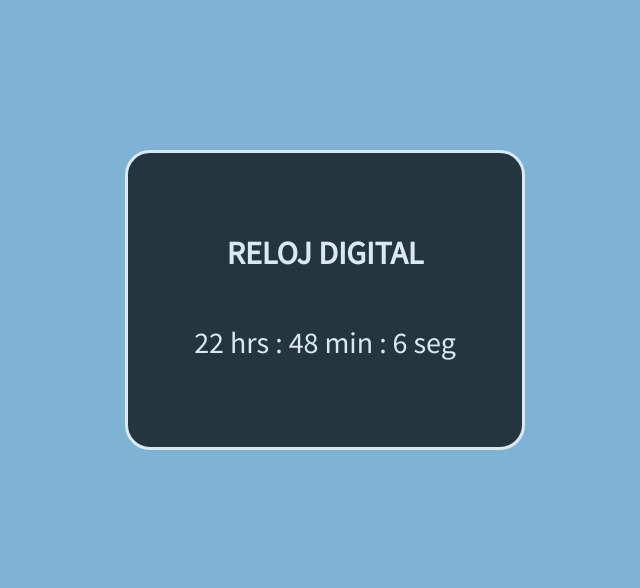
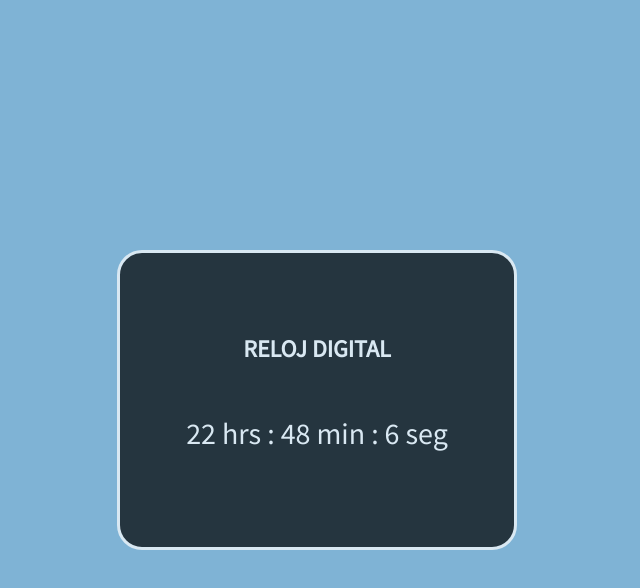
Before and after one commit to PatrickNv23/PROYECTO_RELOJ, a plain HTML site: page index.html in a window 1280 px wide. Shown: the whole page, without its empty margins (323-963 px from the left). Drawn offline with Linux system fonts and the light colour scheme.

Commit message:
Reloj digital 2da version

```diff
--- a/index.html
+++ b/index.html
@@ -1,5 +1,6 @@
 <!DOCTYPE html>
 <html lang="es">
+
 <head>
     <meta charset="UTF-8">
     <meta http-equiv="X-UA-Compatible" content="IE=edge">
@@ -7,13 +8,18 @@
     <title>RELOJ</title>
     <link rel="stylesheet" href="style.css">
     <link rel="preconnect" href="https://fonts.gstatic.com">
-<link href="https://fonts.googleapis.com/css2?family=Source+Sans+Pro&display=swap" rel="stylesheet">
+    <link href="https://fonts.googleapis.com/css2?family=Source+Sans+Pro&display=swap" rel="stylesheet">
 </head>
+
 <body>
-    <div class="contenedor">
-        <h1 class="titulo">RELOJ DIGITAL</h1>
-        <div class = "tiempo" id="tiempo">00 : 00 : 00</div>
-    </div>
+    <section class="section_clock">
+        <div class="container_clock">
+            <h1 class="title_clock">RELOJ DIGITAL</h1>
+            <div class="time_clock" id="time_clock">00 : 00 : 00</div>
+        </div>
+    </section>
+
     <script src="main.js"></script>
 </body>
+
 </html>
--- a/main.js
+++ b/main.js
@@ -1,14 +1,15 @@
-const reloj = document.querySelector(".tiempo");
+const clock = document.querySelector(".time_clock");
 
-const getHora = () => {
-    const objetofecha = new Date();
-    const elementos = {
-        hora : objetofecha.getHours(),
-        minutos : objetofecha.getMinutes(),
-        segundos : objetofecha.getSeconds(),
+const getTimeClock = () => {
+    const objectDate = new Date();
+    const elements = {
+        hour: objectDate.getHours(),
+        minutes: objectDate.getMinutes(),
+        seconds: objectDate.getSeconds(),
     }
 
-    reloj.innerHTML = `${elementos.hora} hrs : ${elementos.minutos} min : ${elementos.segundos} seg`;
+    clock.innerHTML = `${elements.hour
+        } hrs : ${elements.minutes} min : ${elements.seconds} seg`;
 };
 
-setInterval(getHora,1000);
+setInterval(getTimeClock, 1000);
--- a/style.css
+++ b/style.css
@@ -8,26 +8,36 @@
 
 html,body{
     background-color: #7FB3D5;
+    display: flex;
+    justify-content: center;
+    align-items: center;
 }
 
-.contenedor{
+.section_clock{
+    width: 100%;
+    height: 100vh;
+    display: flex;
+    justify-content: center;
+    align-items: center;
+}
+
+
+.container_clock{
     background-color: black;
     width: 400px;
     height: 300px;
     text-align: center;
-    margin-top: 150px;
-    margin-left: 35%;
     border: 3px solid white;
     border-radius: 25px;
     opacity: 0.7;
 
 }
 
-.titulo{
+.title_clock{
     padding-top: 80px;
     padding-bottom: 50px;
 }
 
-.tiempo{
+.time_clock{
     font-size: 30px;
 }
```
